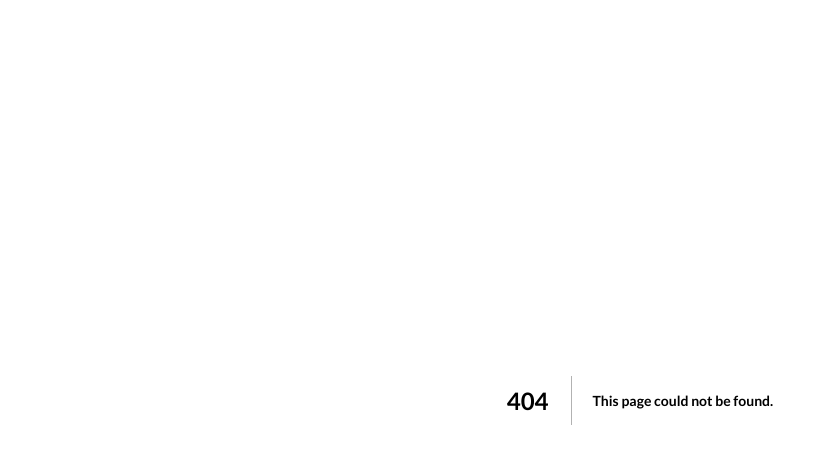
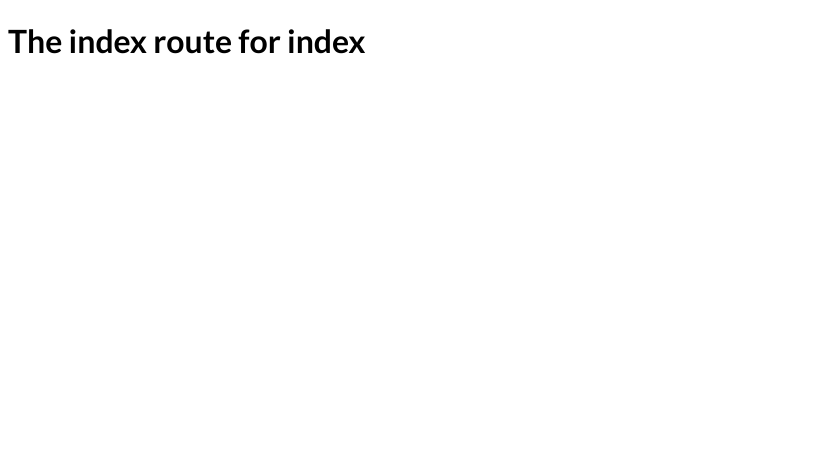
Before and after one commit to Muhammad0320/next-page, a Next.js app: page /blog in a window 1280 px wide. Before the commit this address had no page. Shown: the top 450 px of the page, without its empty margins (0-828 px from the left). Built offline with nearby package versions, Linux system fonts and the light colour scheme.

Commit message:
chore: update index.js

```diff
--- /dev/null
+++ b/pages/blog/index.jsx
@@ -0,0 +1,9 @@
+function BlogIndexPage() {
+  return (
+    <div>
+      <h1> The index route for index </h1>
+    </div>
+  );
+}
+
+export default BlogIndexPage;
```
